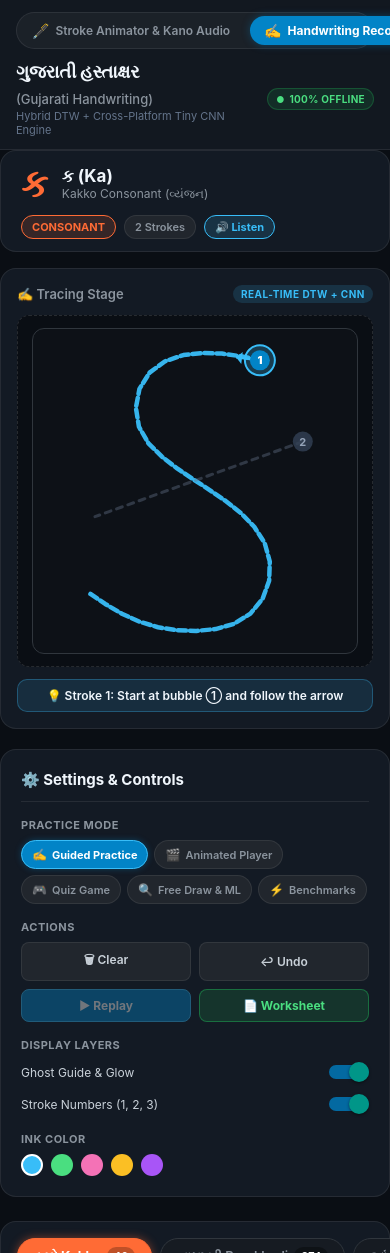
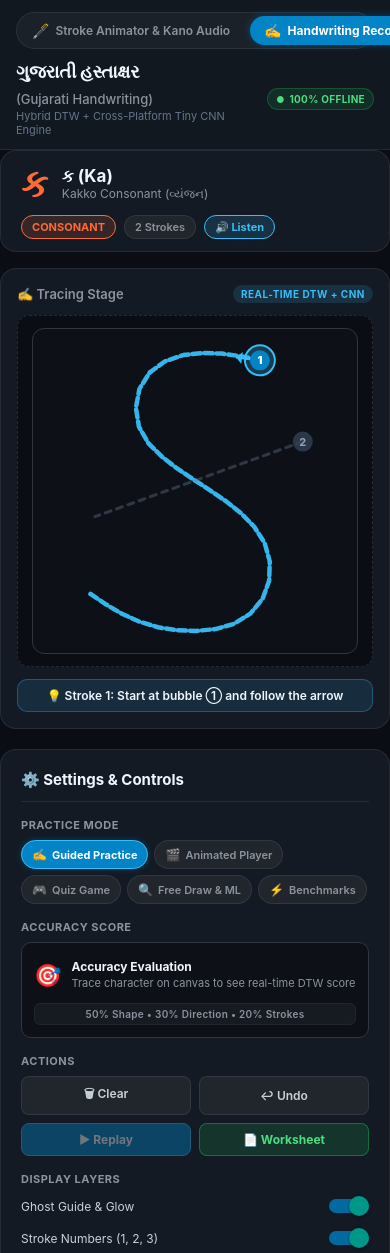
Before and after one commit to gajjartejas/gujarati-language-gen, a React Native app in the folder handwriting/: screen / in a window 390 px wide. Shown: the top 1253 px of the page. Built offline with nearby package versions, Linux system fonts and the light colour scheme.

Commit message:
feat(handwriting): integrate real-time accuracy score card, live stage badge, and stroke diagnostics into guided practice

```diff
--- a/handwriting/src/components/RecognitionScoreCard.tsx
+++ b/handwriting/src/components/RecognitionScoreCard.tsx
@@ -10,7 +10,16 @@ export const RecognitionScoreCard: React.FC<RecognitionScoreCardProps> = ({ resu
   if (!result) {
     return (
       <View style={styles.card}>
-        <Text style={styles.emptyText}>Draw the character inside the canvas to see real-time score</Text>
+        <View style={styles.emptyContainer}>
+          <Text style={styles.emptyIcon}>🎯</Text>
+          <View style={styles.emptyContent}>
+            <Text style={styles.emptyTitle}>Accuracy Evaluation</Text>
+            <Text style={styles.emptyText}>Trace character on canvas to see real-time DTW score</Text>
+          </View>
+        </View>
+        <View style={styles.formulaPill}>
+          <Text style={styles.formulaText}>50% Shape • 30% Direction • 20% Strokes</Text>
+        </View>
       </View>
     );
   }
@@ -23,9 +32,11 @@ export const RecognitionScoreCard: React.FC<RecognitionScoreCardProps> = ({ resu
     strokeCountScore,
     method,
     character,
+    errors,
   } = result;
 
   const scoreColor = isCorrect ? '#22c55e' : confidence >= 50 ? '#eab308' : '#ef4444';
+  const hasErrors = errors && (errors.missingStrokes > 0 || errors.extraStrokes > 0 || errors.wrongDirection);
 
   return (
     <View style={styles.card}>
@@ -33,12 +44,12 @@ export const RecognitionScoreCard: React.FC<RecognitionScoreCardProps> = ({ resu
       <View style={styles.header}>
         <View style={styles.titleGroup}>
           <Text style={styles.charBadge}>{character}</Text>
-          <View>
+          <View style={styles.titleTextContainer}>
             <Text style={[styles.statusText, { color: scoreColor }]}>
               {isCorrect ? '✓ Excellent Drawing' : confidence >= 50 ? 'Needs Improvement' : 'Try Again'}
             </Text>
             <Text style={styles.methodText}>
-              Engine: {method === 'dtw' ? '⚡ DTW Deterministic' : '🧠 Tiny CNN ML Fallback'}
+              Engine: {method === 'dtw' ? '⚡ DTW Deterministic' : '🧠 Tiny CNN Fallback'}
             </Text>
           </View>
         </View>
@@ -64,7 +75,7 @@ export const RecognitionScoreCard: React.FC<RecognitionScoreCardProps> = ({ resu
             <View
               style={[
                 styles.progressBar,
-                { width: `${Math.min(100, Math.round(shapeScore * 100))}%`, backgroundColor: '#38bdf8' },
+                { width: `${Math.min(100, Math.max(0, Math.round(shapeScore * 100)))}%`, backgroundColor: '#38bdf8' },
               ]}
             />
           </View>
@@ -80,7 +91,7 @@ export const RecognitionScoreCard: React.FC<RecognitionScoreCardProps> = ({ resu
             <View
               style={[
                 styles.progressBar,
-                { width: `${Math.min(100, Math.round(directionScore * 100))}%`, backgroundColor: '#a855f7' },
+                { width: `${Math.min(100, Math.max(0, Math.round(directionScore * 100)))}%`, backgroundColor: '#a855f7' },
               ]}
             />
           </View>
@@ -96,12 +107,25 @@ export const RecognitionScoreCard: React.FC<RecognitionScoreCardProps> = ({ resu
             <View
               style={[
                 styles.progressBar,
-                { width: `${Math.min(100, Math.round(strokeCountScore * 100))}%`, backgroundColor: '#ec4899' },
+                { width: `${Math.min(100, Math.max(0, Math.round(strokeCountScore * 100)))}%`, backgroundColor: '#ec4899' },
               ]}
             />
           </View>
         </View>
       </View>
+
+      {/* Inline Diagnostic Alert */}
+      {hasErrors && (
+        <View style={styles.inlineAlert}>
+          <Text style={styles.inlineAlertText}>
+            {errors.wrongDirection
+              ? '🔄 Reversed stroke direction'
+              : errors.missingStrokes > 0
+              ? `⚠️ Missing ${errors.missingStrokes} stroke(s)`
+              : `➕ ${errors.extraStrokes} extra stroke(s)`}
+          </Text>
+        </View>
+      )}
     </View>
   );
 };
@@ -111,97 +135,138 @@ const styles = StyleSheet.create({
     backgroundColor: '#0d1117',
     borderRadius: 10,
     padding: 12,
-    marginVertical: 4,
     borderWidth: 1,
     borderColor: '#30363d',
   },
+  emptyContainer: {
+    flexDirection: 'row',
+    alignItems: 'center',
+    gap: 10,
+    paddingVertical: 4,
+  },
+  emptyIcon: {
+    fontSize: 22,
+  },
+  emptyContent: {
+    flex: 1,
+  },
+  emptyTitle: {
+    fontSize: 12,
+    fontWeight: '700',
+    color: '#f0f6fc',
+  },
   emptyText: {
     color: '#8b949e',
-    textAlign: 'center',
-    fontSize: 12,
-    paddingVertical: 8,
+    fontSize: 11,
+    marginTop: 2,
+    lineHeight: 15,
+  },
+  formulaPill: {
+    marginTop: 8,
+    paddingVertical: 4,
+    paddingHorizontal: 8,
+    borderRadius: 6,
+    backgroundColor: '#161b22',
+    borderWidth: 1,
+    borderColor: '#21262d',
+    alignItems: 'center',
+  },
+  formulaText: {
+    fontSize: 10,
+    color: '#8b949e',
+    fontWeight: '600',
+    letterSpacing: 0.3,
   },
   header: {
     flexDirection: 'row',
     justifyContent: 'space-between',
     alignItems: 'center',
     borderBottomWidth: 1,
-    borderBottomColor: '#30363d',
+    borderBottomColor: '#21262d',
     paddingBottom: 10,
   },
   titleGroup: {
     flexDirection: 'row',
     alignItems: 'center',
+    flex: 1,
+    minWidth: 0,
+    marginRight: 8,
   },
   charBadge: {
-    fontSize: 26,
+    fontSize: 24,
     color: '#f0f6fc',
-    marginRight: 10,
+    marginRight: 8,
     backgroundColor: '#161b22',
-    paddingHorizontal: 10,
+    paddingHorizontal: 8,
     paddingVertical: 2,
-    borderRadius: 8,
+    borderRadius: 6,
     borderWidth: 1,
     borderColor: '#30363d',
+    flexShrink: 0,
+  },
+  titleTextContainer: {
+    flex: 1,
+    minWidth: 0,
   },
   statusText: {
-    fontSize: 14,
+    fontSize: 13,
     fontWeight: '700',
   },
   methodText: {
-    fontSize: 11,
+    fontSize: 10,
     color: '#8b949e',
     marginTop: 2,
   },
   gaugeContainer: {
-    width: 56,
-    height: 56,
-    borderRadius: 28,
+    width: 52,
+    height: 52,
+    borderRadius: 26,
     borderWidth: 2.5,
     justifyContent: 'center',
     alignItems: 'center',
     backgroundColor: '#161b22',
+    flexShrink: 0,
   },
   gaugeValue: {
-    fontSize: 15,
+    fontSize: 14,
     fontWeight: '800',
   },
-
   gaugeLabel: {
-    fontSize: 9,
+    fontSize: 8,
     color: '#94a3b8',
     textTransform: 'uppercase',
   },
   breakdownSection: {
-    marginTop: 14,
+    marginTop: 10,
   },
   breakdownTitle: {
-    fontSize: 12,
-    fontWeight: '600',
-    color: '#94a3b8',
+    fontSize: 10,
+    fontWeight: '700',
+    color: '#8b949e',
     textTransform: 'uppercase',
-    marginBottom: 8,
+    marginBottom: 6,
+    letterSpacing: 0.5,
   },
   metricRow: {
-    marginBottom: 8,
+    marginBottom: 6,
   },
   metricLabelGroup: {
     flexDirection: 'row',
     justifyContent: 'space-between',
-    marginBottom: 4,
+    marginBottom: 3,
   },
   metricName: {
-    fontSize: 13,
+    fontSize: 11,
     color: '#cbd5e1',
   },
   metricPercent: {
-    fontSize: 13,
+    fontSize: 11,
     fontWeight: '600',
     color: '#f1f5f9',
   },
   progressTrack: {
-    height: 6,
-    backgroundColor: '#0f172a',
+    height: 5,
+    backgroundColor: '#161b22',
     borderRadius: 3,
     overflow: 'hidden',
   },
@@ -209,4 +274,18 @@ const styles = StyleSheet.create({
     height: '100%',
     borderRadius: 3,
   },
+  inlineAlert: {
+    marginTop: 8,
+    paddingVertical: 4,
+    paddingHorizontal: 8,
+    borderRadius: 6,
+    backgroundColor: 'rgba(239, 68, 68, 0.12)',
+    borderWidth: 1,
+    borderColor: 'rgba(239, 68, 68, 0.3)',
+  },
+  inlineAlertText: {
+    color: '#f87171',
+    fontSize: 11,
+    fontWeight: '600',
+  },
 });
--- a/handwriting/src/screens/GuidedPracticeScreen.tsx
+++ b/handwriting/src/screens/GuidedPracticeScreen.tsx
@@ -15,6 +15,8 @@ import { GuidedOverlay } from '../components/GuidedOverlay';
 import { CharacterSelector } from '../components/CharacterSelector';
 import { DrawingReplayModal } from '../components/DrawingReplayModal';
 import { WorksheetModal } from '../components/WorksheetModal';
+import { RecognitionScoreCard } from '../components/RecognitionScoreCard';
+import { StrokeDiagnostics } from '../components/StrokeDiagnostics';
 import { evaluateUserDrawing } from '../engine/recognizer';
 import { speakGujarati } from '../utils/speech';
 import { ModeSelector, ActiveTab } from '../components/ModeSelector';
@@ -108,7 +110,9 @@ export const GuidedPracticeScreen: React.FC<GuidedPracticeScreenProps> = ({
   } else if (drawnCount < strokeCount) {
     nextStrokeHint = `💡 Next: Start at bubble ${drawnCount + 1} of ${strokeCount} (blue glowing stroke)`;
   } else {
-    nextStrokeHint = `✓ All ${strokeCount} strokes drawn! Check accuracy score on the right.`;
+    nextStrokeHint = result
+      ? `✓ All ${strokeCount} strokes drawn! Accuracy: ${result.confidence}% (${result.isCorrect ? 'Excellent' : 'Needs Practice'}). Check breakdown on the right.`
+      : `✓ All ${strokeCount} strokes drawn! Check accuracy score on the right.`;
   }
 
   return (
@@ -170,8 +174,44 @@ export const GuidedPracticeScreen: React.FC<GuidedPracticeScreenProps> = ({
               <View style={styles.stageCardHeaderLeft}>
                 <Text style={styles.stageCardTitle}>✍️ Tracing Stage</Text>
               </View>
-              <View style={styles.badgeHeaderDtw}>
-                <Text style={styles.badgeHeaderDtwText}>Real-Time DTW + CNN</Text>
+              <View style={styles.stageHeaderRight}>
+                {result && (
+                  <View
+                    style={[
+                      styles.liveAccuracyBadge,
+                      {
+                        backgroundColor: result.isCorrect
+                          ? 'rgba(34, 197, 94, 0.15)'
+                          : result.confidence >= 50
+                          ? 'rgba(234, 179, 8, 0.15)'
+                          : 'rgba(239, 68, 68, 0.15)',
+                        borderColor: result.isCorrect
+                          ? '#22c55e'
+                          : result.confidence >= 50
+                          ? '#eab308'
+                          : '#ef4444',
+                      },
+                    ]}
+                  >
+                    <Text
+                      style={[
+                        styles.liveAccuracyText,
+                        {
+                          color: result.isCorrect
+                            ? '#4ade80'
+                            : result.confidence >= 50
+                            ? '#facc15'
+                            : '#f87171',
+                        },
+                      ]}
+                    >
+                      🎯 {result.confidence}% Accuracy
+                    </Text>
+                  </View>
+                )}
+                <View style={styles.badgeHeaderDtw}>
+                  <Text style={styles.badgeHeaderDtwText}>Real-Time DTW + CNN</Text>
+                </View>
               </View>
             </View>
 
@@ -218,6 +258,49 @@ export const GuidedPracticeScreen: React.FC<GuidedPracticeScreenProps> = ({
 
           {/* Practice Mode Switcher */}
           <ModeSelector activeTab={activeTab} onSelectTab={onSelectTab} />
+
+          {/* Real-time Accuracy Score Section */}
+          <View style={styles.panelGroup}>
+            <View style={styles.panelLabelRow}>
+              <Text style={styles.panelLabel}>ACCURACY SCORE</Text>
+              {result && (
+                <View
+                  style={[
+                    styles.scorePill,
+                    {
+                      backgroundColor: result.isCorrect
+                        ? 'rgba(34, 197, 94, 0.15)'
+                        : result.confidence >= 50
+                        ? 'rgba(234, 179, 8, 0.15)'
+                        : 'rgba(239, 68, 68, 0.15)',
+                      borderColor: result.isCorrect
+                        ? '#22c55e'
+                        : result.confidence >= 50
+                        ? '#eab308'
+                        : '#ef4444',
+                    },
+                  ]}
+                >
+                  <Text
+                    style={[
+                      styles.scorePillText,
+                      {
+                        color: result.isCorrect
+                          ? '#4ade80'
+                          : result.confidence >= 50
+                          ? '#facc15'
+                          : '#f87171',
+                      },
+                    ]}
+                  >
+                    {result.confidence}% {result.isCorrect ? 'PASS' : 'RETRY'}
+                  </Text>
+                </View>
+              )}
+            </View>
+            <RecognitionScoreCard result={result} />
+            {result && <StrokeDiagnostics result={result} />}
+          </View>
 
           {/* Quick Playback & Drawing Actions */}
           <View style={styles.panelGroup}>
@@ -463,6 +546,22 @@ const styles = StyleSheet.create({
     fontWeight: '600',
     color: '#8b949e',
   },
+  stageHeaderRight: {
+    flexDirection: 'row',
+    alignItems: 'center',
+    gap: 8,
+  },
+  liveAccuracyBadge: {
+    paddingHorizontal: 8,
+    paddingVertical: 2,
+    borderRadius: 9999,
+    borderWidth: 1,
+  },
+  liveAccuracyText: {
+    fontSize: 10,
+    fontWeight: '700',
+    letterSpacing: 0.3,
+  },
   badgeHeaderDtw: {
     backgroundColor: 'rgba(56, 189, 248, 0.15)',
     paddingHorizontal: 8,
@@ -539,6 +638,22 @@ const styles = StyleSheet.create({
     fontSize: 11,
     fontWeight: '700',
     color: '#8b949e',
+    letterSpacing: 0.5,
+  },
+  panelLabelRow: {
+    flexDirection: 'row',
+    justifyContent: 'space-between',
+    alignItems: 'center',
+  },
+  scorePill: {
+    paddingHorizontal: 8,
+    paddingVertical: 2,
+    borderRadius: 9999,
+    borderWidth: 1,
+  },
+  scorePillText: {
+    fontSize: 10,
+    fontWeight: '700',
     letterSpacing: 0.5,
   },
   panelBtnGrid: {
```
Also changed, not shown: 2 other files (tests, documents, lock files or other folders).
